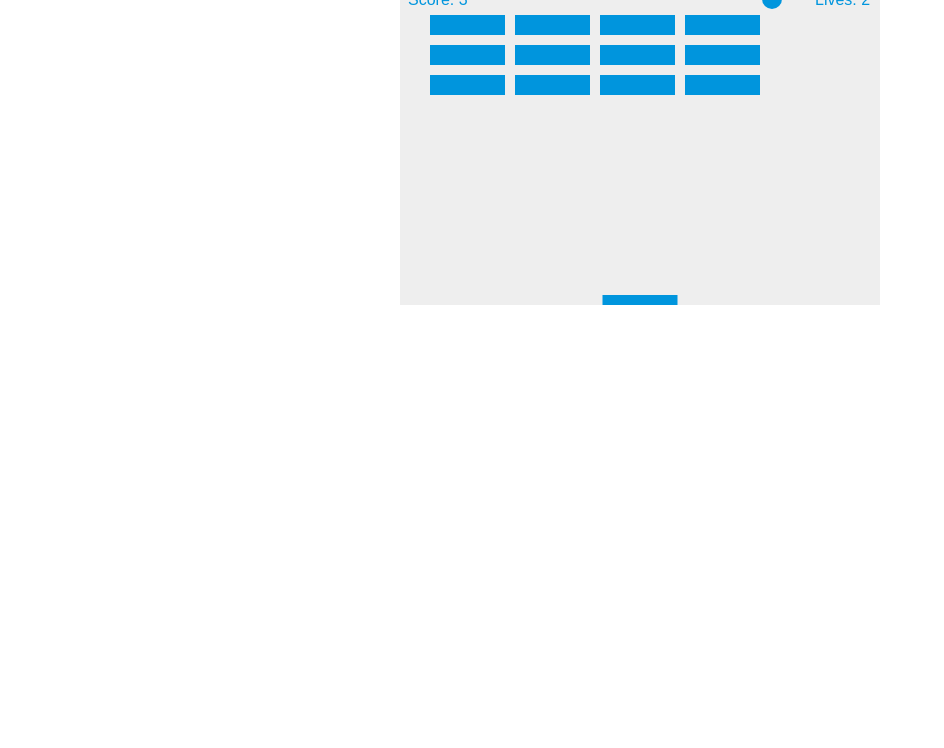
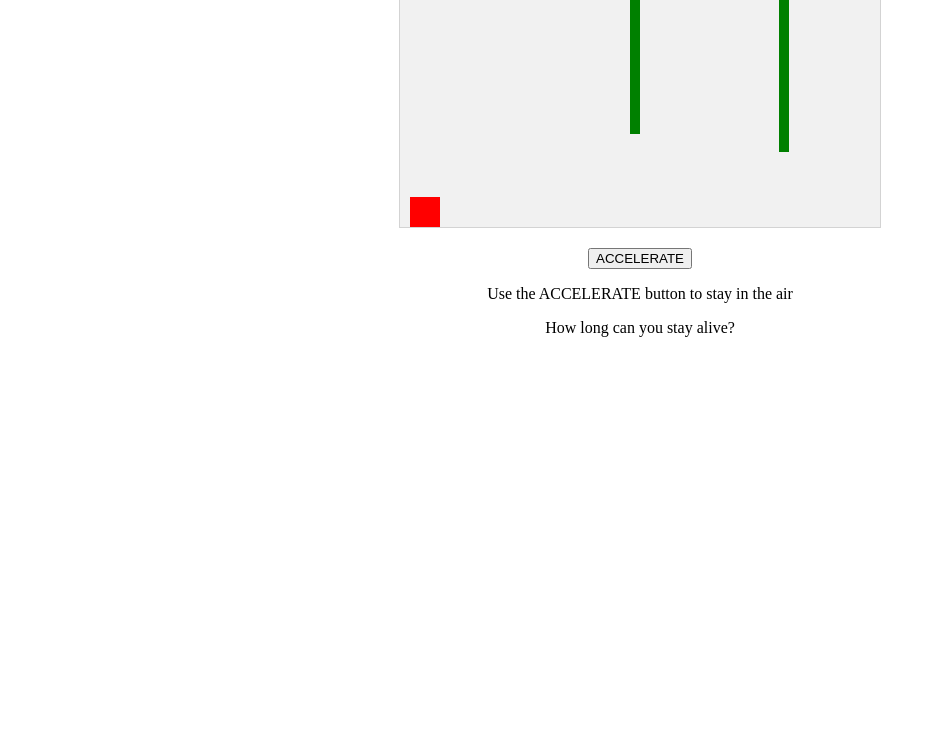
Before and after one commit to ovosh000/homoscope-tg-bot, a plain HTML site: page index.html in a window 1280 px wide. Shown: the part 52-800 px from the top of the page, without its empty margins (0-944 px from the left). Drawn offline with Linux system fonts and the light colour scheme.

Commit message:
Update index.html

```diff
--- a/index.html
+++ b/index.html
@@ -1,171 +1,133 @@
 <!DOCTYPE html>
 <html>
 <head>
-    <meta charset="utf-8" />
-    <title>Gamedev Canvas Workshop - lesson 10: finishing up</title>
-    <style>* { padding: 0; margin: 0; } canvas { background: #eee; display: block; margin: 0 auto; }</style>
+    <meta name="viewport" content="width=device-width, initial-scale=1.0"/>
+    <style>
+        body {
+            font-family: 'Courier ';
+            text-align: center;
+        }
+        canvas {
+            border:1px solid #d3d3d3;
+            background-color: #f1f1f1;
+        }
+    </style>
 </head>
-<body>
- <h1> My WebSite<h1>
-<canvas id="myCanvas" width="480" height="320"></canvas>
-
+<body onload="startGame()">
+<p><button onmousedown="accelerate(-0.2)" onmouseup="accelerate(0.05)">ACCELERATE</button></p>
+<p>Use the ACCELERATE button to stay in the air</p>
+<p>How long can you stay alive?</p>
 <script>
-    var canvas = document.getElementById("myCanvas");
-    var ctx = canvas.getContext("2d");
-    var ballRadius = 10;
-    var x = canvas.width/2;
-    var y = canvas.height-30;
-    var dx = 2;
-    var dy = -2;
-    var paddleHeight = 10;
-    var paddleWidth = 75;
-    var paddleX = (canvas.width-paddleWidth)/2;
-    var rightPressed = false;
-    var leftPressed = false;
-    var brickRowCount = 5;
-    var brickColumnCount = 3;
-    var brickWidth = 75;
-    var brickHeight = 20;
-    var brickPadding = 10;
-    var brickOffsetTop = 30;
-    var brickOffsetLeft = 30;
-    var score = 0;
-    var lives = 3;
-    var bricks = [];
-    for(var c=0; c<brickColumnCount; c++) {
-        bricks[c] = [];
-        for(var r=0; r<brickRowCount; r++) {
-            bricks[c][r] = { x: 0, y: 0, status: 1 };
+    var myGamePiece;
+    var myObstacles = [];
+    var myScore;
+    function startGame() {
+        myGamePiece = new component(30, 30, "red", 10, 120);
+        myGamePiece.gravity = 0.05;
+        myScore = new component("30px", "Consolas", "black", 280, 40, "text");
+        myGameArea.start();
+    }
+    var myGameArea = {
+        canvas : document.createElement("canvas"),
+        start : function() {
+            this.canvas.width = 480;
+            this.canvas.height = 270;
+            this.context = this.canvas.getContext("2d");
+            document.body.insertBefore(this.canvas, document.body.childNodes[0]);
+            this.frameNo = 0;
+            this.interval = setInterval(updateGameArea, 20);
+        },
+        clear : function() {
+            this.context.clearRect(0, 0, this.canvas.width, this.canvas.height);
         }
     }
-    document.addEventListener("keydown", keyDownHandler, false);
-    document.addEventListener("keyup", keyUpHandler, false);
-    document.addEventListener("mousemove", mouseMoveHandler, false);
-    function keyDownHandler(e) {
-        if(e.keyCode == 39) {
-            rightPressed = true;
-        }
-        else if(e.keyCode == 37) {
-            leftPressed = true;
+    function component(width, height, color, x, y, type) {
+        this.type = type;
+        this.score = 0;
+        this.width = width;
+        this.height = height;
+        this.speedX = 0;
+        this.speedY = 0;
+        this.x = x;
+        this.y = y;
+        this.gravity = 0;
+        this.gravitySpeed = 0;
+        this.update = function() {
+            ctx = myGameArea.context;
+            if (this.type == "text") {
+                ctx.font = this.width + " " + this.height;
+                ctx.fillStyle = color;
+                ctx.fillText(this.text, this.x, this.y);
+            } else {
+                ctx.fillStyle = color;
+                ctx.fillRect(this.x, this.y, this.width, this.height);
             }
         }
-    function keyUpHandler(e) {
-        if(e.keyCode == 39) {
-            rightPressed = false;
+        this.newPos = function() {
+            this.gravitySpeed += this.gravity;
+            this.x += this.speedX;
+            this.y += this.speedY + this.gravitySpeed;
+            this.hitBottom();
         }
-        else if(e.keyCode == 37) {
-            leftPressed = false;
+        this.hitBottom = function() {
+            var rockbottom = myGameArea.canvas.height - this.height;
+            if (this.y > rockbottom) {
+                this.y = rockbottom;
+                this.gravitySpeed = 0;
             }
         }
-    function mouseMoveHandler(e) {
-        var relativeX = e.clientX - canvas.offsetLeft;
-        if(relativeX > 0 && relativeX < canvas.width) {
-            paddleX = relativeX - paddleWidth/2;
+        this.crashWith = function(otherobj) {
+            var myleft = this.x;
+            var myright = this.x + (this.width);
+            var mytop = this.y;
+            var mybottom = this.y + (this.height);
+            var otherleft = otherobj.x;
+            var otherright = otherobj.x + (otherobj.width);
+            var othertop = otherobj.y;
+            var otherbottom = otherobj.y + (otherobj.height);
+            var crash = true;
+            if ((mybottom < othertop) || (mytop > otherbottom) || (myright < otherleft) || (myleft > otherright)) {
+                crash = false;
+            }
+            return crash;
         }
     }
-    function collisionDetection() {
-        for(var c=0; c<brickColumnCount; c++) {
-            for(var r=0; r<brickRowCount; r++) {
-                var b = bricks[c][r];
-                if(b.status == 1) {
-                    if(x > b.x && x < b.x+brickWidth && y > b.y && y < b.y+brickHeight) {
-                        dy = -dy;
-                        b.status = 0;
-                        score++;
-                        if(score == brickRowCount*brickColumnCount) {
-                            alert("YOU WIN, CONGRATS!");
-                            document.location.reload();
+    function updateGameArea() {
+        var x, height, gap, minHeight, maxHeight, minGap, maxGap;
+        for (i = 0; i < myObstacles.length; i += 1) {
+            if (myGamePiece.crashWith(myObstacles[i])) {
+                return;
             }
         }
+        myGameArea.clear();
+        myGameArea.frameNo += 1;
+        if (myGameArea.frameNo == 1 || everyinterval(150)) {
+            x = myGameArea.canvas.width;
+            minHeight = 20;
+            maxHeight = 200;
+            height = Math.floor(Math.random()*(maxHeight-minHeight+1)+minHeight);
+            minGap = 50;
+            maxGap = 200;
+            gap = Math.floor(Math.random()*(maxGap-minGap+1)+minGap);
+            myObstacles.push(new component(10, height, "green", x, 0));
+            myObstacles.push(new component(10, x - height - gap, "green", x, height + gap));
         }
+        for (i = 0; i < myObstacles.length; i += 1) {
+            myObstacles[i].x += -1;
+            myObstacles[i].update();
         }
+        myScore.text="SCORE: " + myGameArea.frameNo;
+        myScore.update();
+        myGamePiece.newPos();
+        myGamePiece.update();
     }
+    function everyinterval(n) {
+        if ((myGameArea.frameNo / n) % 1 == 0) {return true;}
+        return false;
     }
-    function drawBall() {
-        ctx.beginPath();
-        ctx.arc(x, y, ballRadius, 0, Math.PI*2);
-        ctx.fillStyle = "#0095DD";
-        ctx.fill();
-        ctx.closePath();
+    function accelerate(n) {
+        myGamePiece.gravity = n;
     }
-    function drawPaddle() {
-        ctx.beginPath();
-        ctx.rect(paddleX, canvas.height-paddleHeight, paddleWidth, paddleHeight);
-        ctx.fillStyle = "#0095DD";
-        ctx.fill();
-        ctx.closePath();
-    }
-    function drawBricks() {
-        for(var c=0; c<brickColumnCount; c++) {
-            for(var r=0; r<brickRowCount; r++) {
-                if(bricks[c][r].status == 1) {
-                    var brickX = (r*(brickWidth+brickPadding))+brickOffsetLeft;
-                    var brickY = (c*(brickHeight+brickPadding))+brickOffsetTop;
-                    bricks[c][r].x = brickX;
-                    bricks[c][r].y = brickY;
-                    ctx.beginPath();
-                    ctx.rect(brickX, brickY, brickWidth, brickHeight);
-                    ctx.fillStyle = "#0095DD";
-                    ctx.fill();
-                    ctx.closePath();
-                }
-            }
-        }
-    }
-    function drawScore() {
-        ctx.font = "16px Arial";
-        ctx.fillStyle = "#0095DD";
-        ctx.fillText("Score: "+score, 8, 20);
-    }
-    function drawLives() {
-        ctx.font = "16px Arial";
-        ctx.fillStyle = "#0095DD";
-        ctx.fillText("Lives: "+lives, canvas.width-65, 20);
-    }
-    function draw() {
-        ctx.clearRect(0, 0, canvas.width, canvas.height);
-        drawBricks();
-        drawBall();
-        drawPaddle();
-        drawScore();
-        drawLives();
-        collisionDetection();
-        if(x + dx > canvas.width-ballRadius || x + dx < ballRadius) {
-            dx = -dx;
-        }
-        if(y + dy < ballRadius) {
-            dy = -dy;
-        }
-        else if(y + dy > canvas.height-ballRadius) {
-            if(x > paddleX && x < paddleX + paddleWidth) {
-                dy = -dy;
-            }
-            else {
-                lives--;
-                if(!lives) {
-                    alert("GAME OVER");
-                    document.location.reload();
-                }
-                else {
-                    x = canvas.width/2;
-                    y = canvas.height-30;
-                    dx = 3;
-                    dy = -3;
-                    paddleX = (canvas.width-paddleWidth)/2;
-                }
-            }
-        }
-        if(rightPressed && paddleX < canvas.width-paddleWidth) {
-            paddleX += 7;
-        }
-        else if(leftPressed && paddleX > 0) {
-            paddleX -= 7;
-        }
-        x += dx;
-        y += dy;
-        requestAnimationFrame(draw);
-    }
-    draw();
 </script>
 </body>
 </html>
```
Lines whose indentation alone changed are shown as unchanged.
